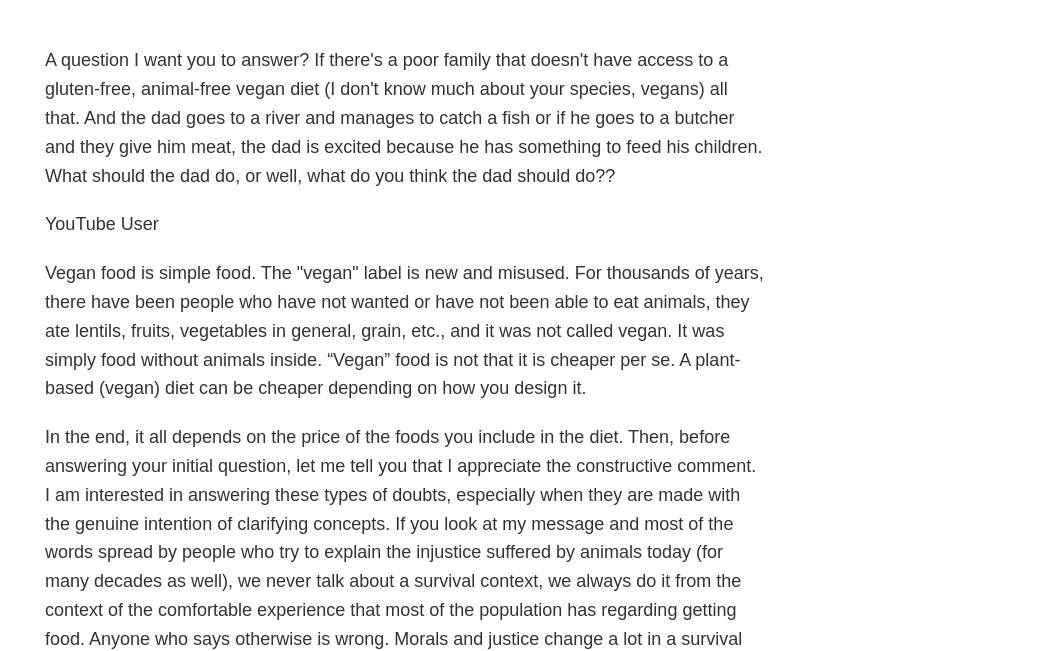
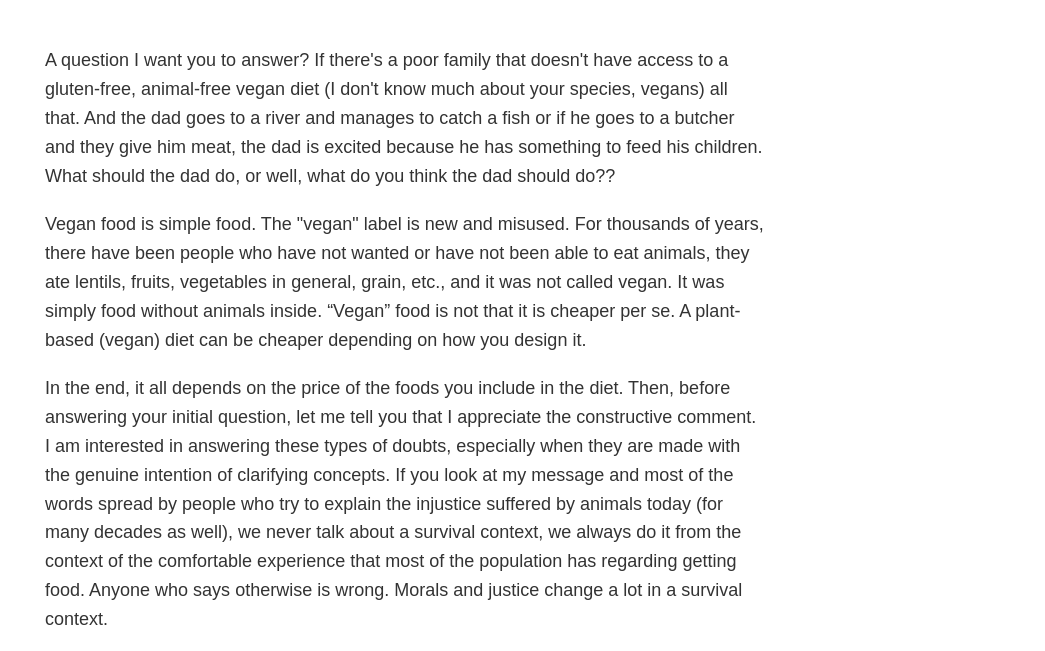
Before and after one commit to jordimuntada/ethicsland, a website: page public/useless/Mi_respuesta_a_un_comentario_El_contexto_cambia_la_dieta.html in a window 1280 px wide. Shown: the part 136-787 px from the top of the page, without its empty margins (235-1280 px from the left). Drawn offline with Linux system fonts and the light colour scheme.

Commit message:
new useless folder

```diff
--- a/public/articles/Mi_respuesta_a_un_comentario_El_contexto_cambia_la_dieta.html
+++ b/public/useless/Mi_respuesta_a_un_comentario_El_contexto_cambia_la_dieta.html
@@ -33,7 +33,6 @@
     <article>
         <p>A question I want you to answer? If there's a poor family that doesn't have access to a gluten-free, animal-free vegan diet (I don't know much about your species, vegans) all that. And the dad goes to a river and manages to catch a fish or if he goes to a butcher and they give him meat, the dad is excited because he has something to feed his children. What should the dad do, or well, what do you think the dad should do??</p>
 
-        <p>YouTube User</p>
 
         <p>Vegan food is simple food. The "vegan" label is new and misused. For thousands of years, there have been people who have not wanted or have not been able to eat animals, they ate lentils, fruits, vegetables in general, grain, etc., and it was not called vegan. It was simply food without animals inside. “Vegan” food is not that it is cheaper per se. A plant-based (vegan) diet can be cheaper depending on how you design it.</p>
 
```
